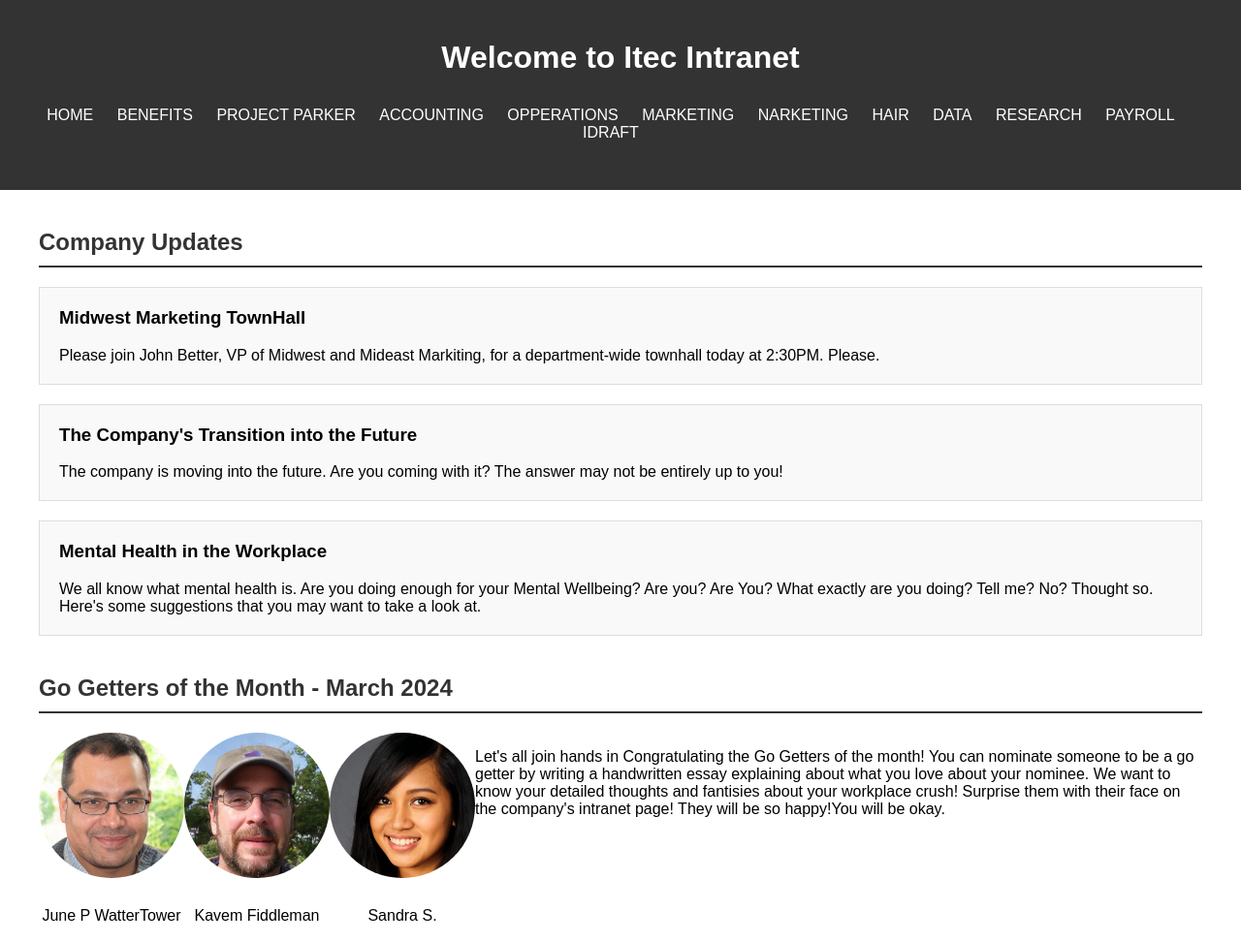
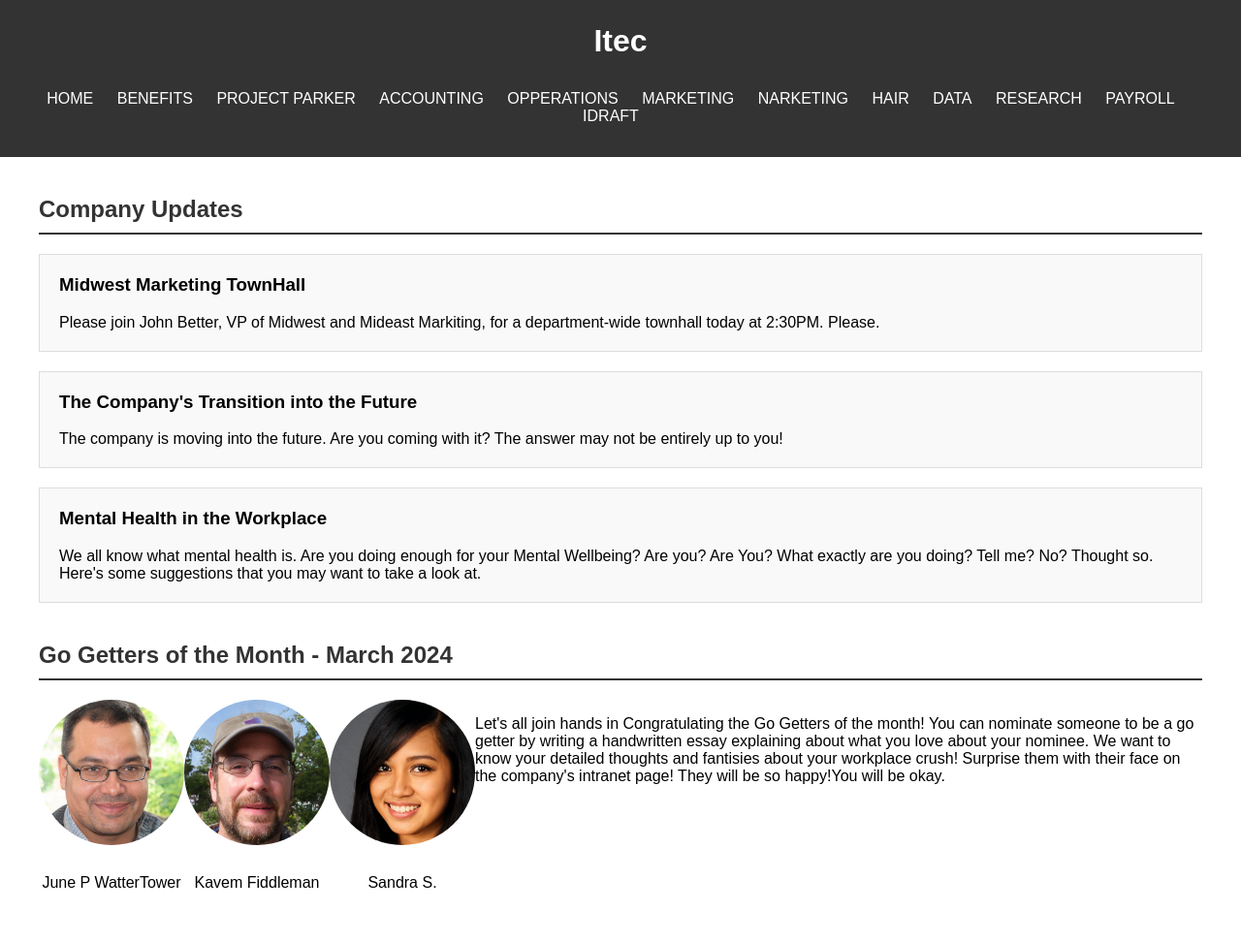
Before and after one commit to colinweb/idraft, a plain HTML site: page itec.html in a window 1280 px wide. Shown: the whole page at 97% size. Drawn offline with Linux system fonts and the light colour scheme.

Commit message:
Update itec.html

```diff
--- a/itec.html
+++ b/itec.html
@@ -13,7 +13,7 @@
         header {
             background-color: #333;
             color: #fff;
-            padding: 20px;
+            padding: 3px;
             text-align: center;
         }
         .container {
@@ -83,7 +83,7 @@
 </head>
 <body>
     <header>
-        <h1>Welcome to Itec Intranet</h1>
+        <h1>Itec</h1>
         <nav>
             <ul>
                 <li><a href="#">HOME</a></li>
```
